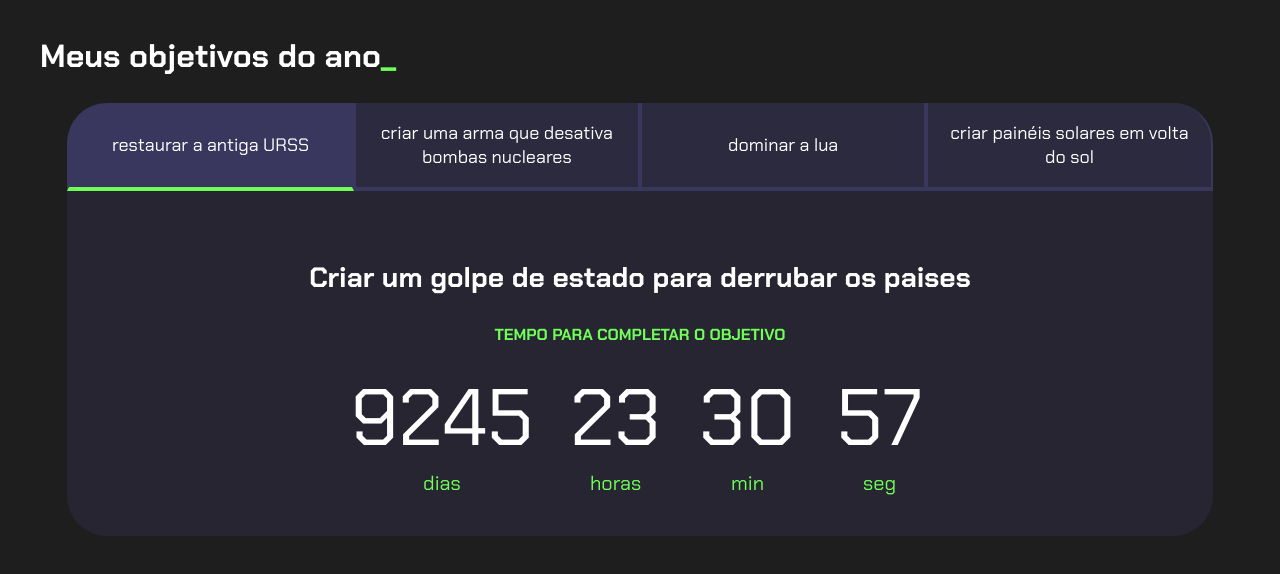
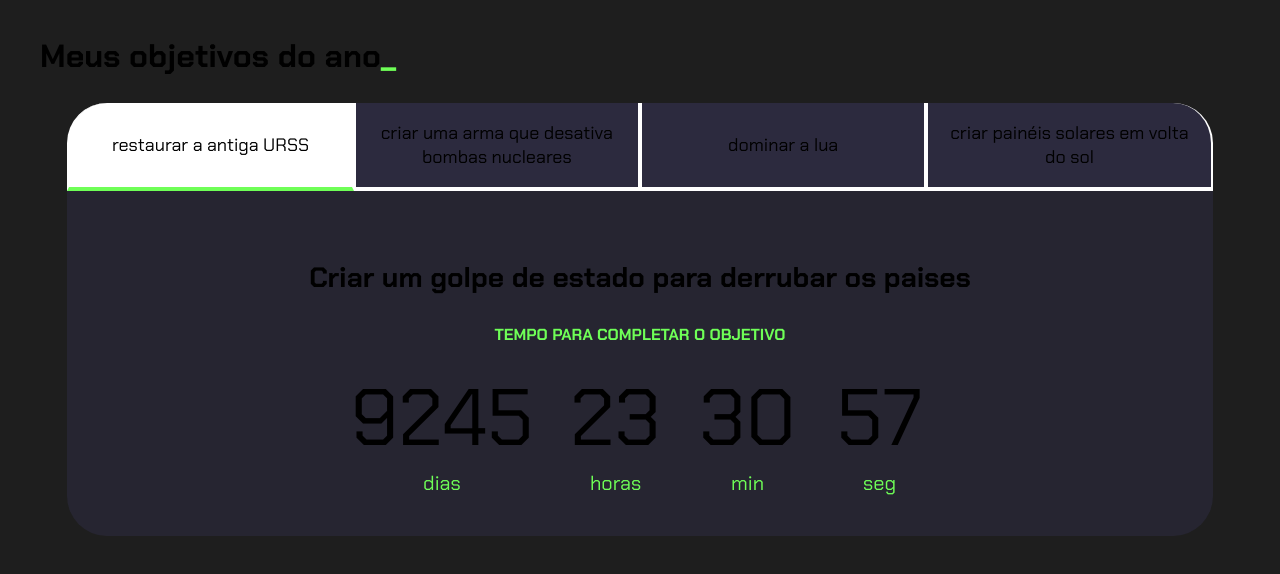
Before and after one commit to Kleberianus/2tri_Lorde_supremo_do_universo, a plain HTML site: page index.html in a window 1280 px wide. Drawn offline with Linux system fonts and the light colour scheme.

Commit message:
Update style.css

```diff
--- a/style.css
+++ b/style.css
@@ -3,8 +3,8 @@
 :root {
     --cor-de-fundo: #1E1E1E;
     --verde: #6FFF57;
-    --branco: #FFFFFF;
-    --botao-ativo: #3A375E;
+    --branco: #000000;
+    --botao-ativo: #FFFFFF;
     --botao-inativo: rgba(58, 55, 94, 0.5);
     --texto-fundo: rgba(58, 55, 94, 0.3);
 }
```
